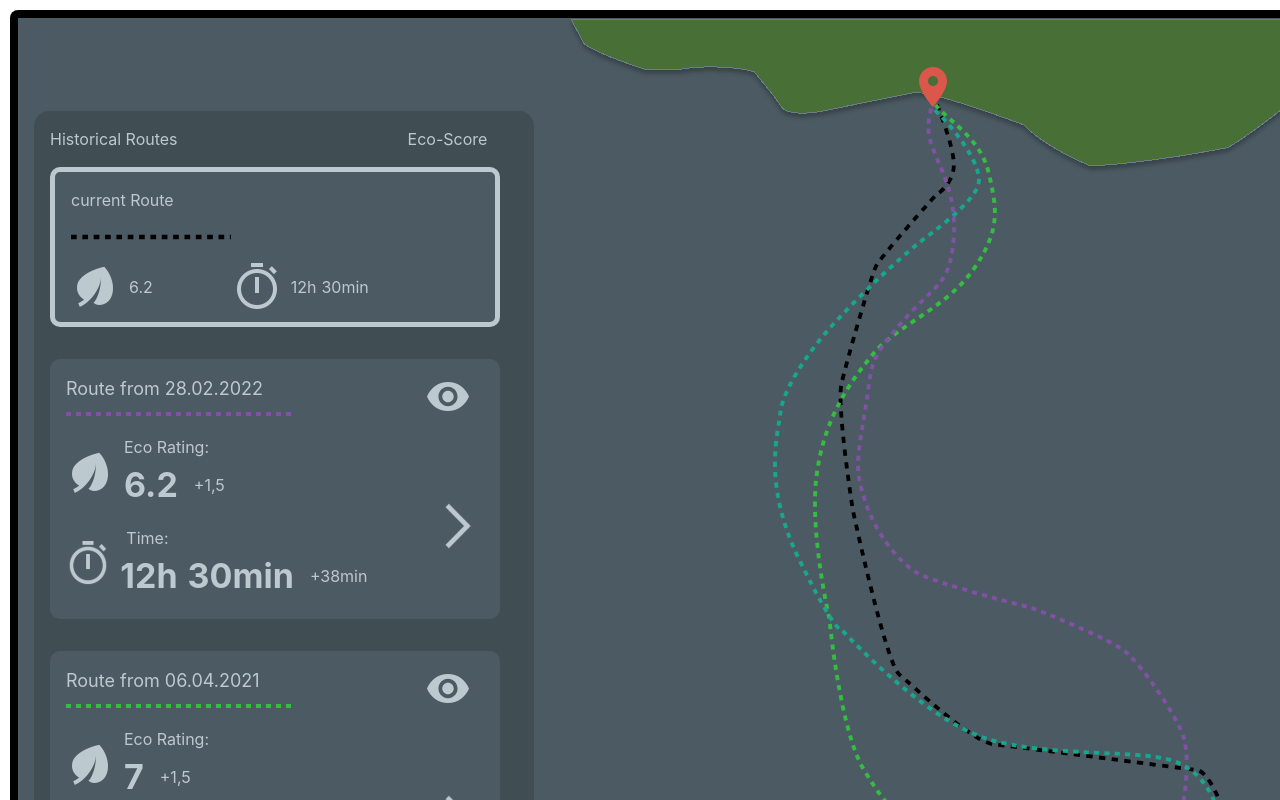
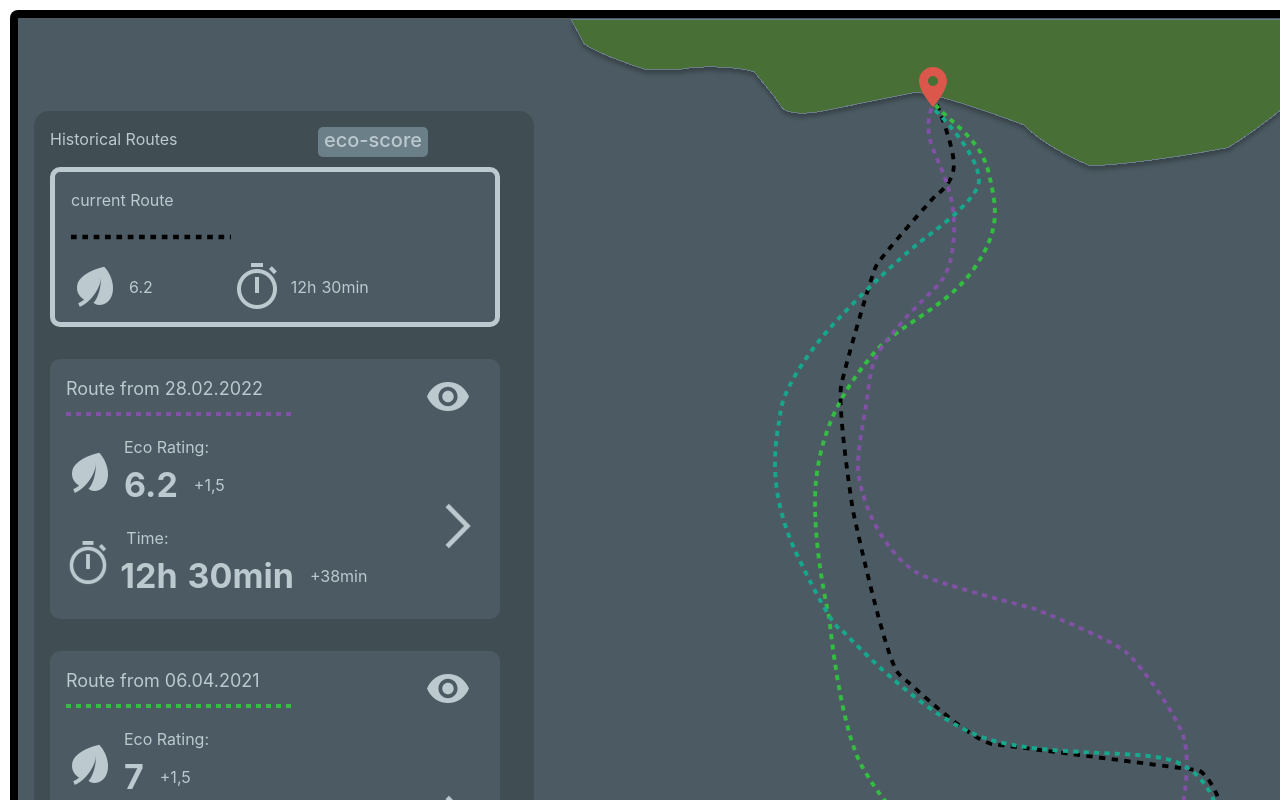
Before and after one commit to Trallianz/MariData_HEI, a React (Create React App) app in the folder maridata/: page / in a window 1280 px wide. Shown: the top 800 px of the page. Built offline with nearby package versions, Linux system fonts and the light colour scheme.

Commit message:
added drowpdown menu

```diff
--- /dev/null
+++ b/maridata/src/components/Dropdown.css
@@ -0,0 +1,13 @@
+.dropdown{
+    background-color: var(--color-gray-2);
+    border-bottom-left-radius: 10px;
+    border-bottom-right-radius: 10px;
+    padding: 10px;
+    display: flex;
+    justify-content: center;
+}
+
+.dropdown li{
+    font-size: 20px;
+    font-weight: bold;
+}
--- /dev/null
+++ b/maridata/src/components/Dropdown.tsx
@@ -0,0 +1,34 @@
+import React from 'react'
+import './Dropdown.css'
+
+interface DropdownProps{
+    currentSelect: any;
+    setCurrentSelect: any;
+}
+
+const Dropdown = (props: DropdownProps) => {
+
+    const handleClick= () => {
+        props.setCurrentSelect("eco-score");
+    }
+
+    const handleClick2= () => {
+        props.setCurrentSelect("time");
+    }
+
+    const handleClick3= () => {
+        props.setCurrentSelect("date");
+    }
+
+    return (
+        <div className='dropdown'>
+            <ul>
+                <li onClick={handleClick}>eco-score</li>
+                <li onClick={handleClick2}>time</li>
+                <li onClick={handleClick3}>date</li>
+            </ul>
+        </div>
+    )
+}
+
+export default Dropdown
--- a/maridata/src/components/RoutenPanelList.css
+++ b/maridata/src/components/RoutenPanelList.css
@@ -7,6 +7,42 @@
     border-radius: 15px;
 
 }
+
+.route_panel_dropdown{
+    display: flex;
+    flex-direction: column;
+    align-items: center;
+    width: 150px;
+    min-height: 50px;
+    position: absolute;
+    top: 1em;
+    left: 280px;
+}
+
+.divider2{
+
+}
+.route_panel_dropdown > button{
+    font-size: 20px;
+    font-weight: 450;
+    padding-bottom: 4px;
+    width: 110px;
+    height: 30px;
+    display: flex;
+    justify-content: center;
+    align-items: center;
+    border-radius: 5px;
+    background-color: var(--color-gray-2);
+}
+
+.route_panel_dropdown > button:focus{
+    border-top-left-radius: 5px;
+    border-top-right-radius: 5px;
+    border-bottom-left-radius: 0px;
+    border-bottom-right-radius: 0px;
+}
+
+
 
 .current_route_div{
 
--- a/maridata/src/components/RoutenPanelList.tsx
+++ b/maridata/src/components/RoutenPanelList.tsx
@@ -1,6 +1,7 @@
-import React from 'react'
+import React, { useState } from 'react'
 import RoutenPanel from "./RoutePanel";
 import CurrentRoute from './CurrentRoute';
+import Dropdown from './Dropdown';
 import { routen_props } from "./Route";
 import './RoutenPanelList.css';
 
@@ -13,16 +14,46 @@ const RoutenPanelList = (props: RoutenPanelList) => {
 
     //create Routes to simulate data
     const route_list = [
-        <RoutenPanel date='28.02.2022' eco_rating={6.2} time_driven='11,20' time_anchor='1,10' speed={6} ship_type='x' fuel_consumption={1} co2_factor={1} distance={1} capacity={1} route_color='purpel' colorBool={props.colorBool} setColorBool={props.setColorBool}/>,
-        <RoutenPanel date='06.04.2021' eco_rating={7.0} time_driven='12,05' time_anchor='0,35' speed={1} ship_type='x' fuel_consumption={1} co2_factor={1} distance={1} capacity={1} route_color='green'colorBool={props.colorBool} setColorBool={props.setColorBool}/>,
-        <RoutenPanel date='17.7.2022' eco_rating={6.4} time_driven='11,40' time_anchor='2,05' speed={1} ship_type='x' fuel_consumption={1} co2_factor={1} distance={1} capacity={1} route_color='blue'colorBool={props.colorBool} setColorBool={props.setColorBool}/>,
-        <RoutenPanel date='17.7.2022' eco_rating={6.4} time_driven='11,40' time_anchor='2,05' speed={1} ship_type='x' fuel_consumption={1} co2_factor={1} distance={1} capacity={1} route_color='blue'colorBool={props.colorBool} setColorBool={props.setColorBool}/>,
+        <RoutenPanel date='28.02.2022' eco_rating={6.2} time_driven='11,20' time_anchor='1,10' speed={6} ship_type='x' fuel_consumption={1} co2_factor={1} distance={1} capacity={1} route_color='purpel' colorBool={props.colorBool} setColorBool={props.setColorBool} />,
+        <RoutenPanel date='06.04.2021' eco_rating={7.0} time_driven='16,05' time_anchor='0,35' speed={1} ship_type='x' fuel_consumption={1} co2_factor={1} distance={1} capacity={1} route_color='green' colorBool={props.colorBool} setColorBool={props.setColorBool} />,
+        <RoutenPanel date='17.7.2022' eco_rating={6.4} time_driven='11,40' time_anchor='2,05' speed={1} ship_type='x' fuel_consumption={1} co2_factor={1} distance={1} capacity={1} route_color='blue' colorBool={props.colorBool} setColorBool={props.setColorBool} />,
+        <RoutenPanel date='17.7.2022' eco_rating={6.4} time_driven='11,40' time_anchor='2,05' speed={1} ship_type='x' fuel_consumption={1} co2_factor={1} distance={1} capacity={1} route_color='blue' colorBool={props.colorBool} setColorBool={props.setColorBool} />,
     ];
+
 
     //for each route in the route map a div containing the route will be created
     const listItems = route_list.map((route) =>
         <div>{route}</div>
     );
+
+    //hook that displays the route list when it updates
+    const [routes, setRoutes] = useState(listItems);
+
+    //function that sorts the route list after the selected parameter
+    const sort_route_panel_list = () => {
+        if (currentSelect === "eco-score") {
+            let route_list_eco = route_list.sort((a, b) => (a.props.eco_rating > b.props.eco_rating) ? -1 : 1);
+            console.log(route_list_eco);
+            setRoutes(route_list_eco);
+
+        } else if (currentSelect === "time") {
+
+            let route_list_time = route_list.sort((a, b) => (
+                (parseInt(a.props.time_driven.split(",")[0])*60 + parseInt(a.props.time_anchor.split(",")[0])*60 + parseInt(a.props.time_driven.split(",")[1]) + parseInt(a.props.time_driven.split(",")[1]))
+                > (parseInt(b.props.time_driven.split(",")[0])*60 + parseInt(b.props.time_anchor.split(",")[0])*60 + parseInt(b.props.time_driven.split(",")[1]) + parseInt(b.props.time_driven.split(",")[1]))) ? -1 : 1);
+            setRoutes(route_list_time);
+
+        } else if (currentSelect === "date") {
+            let route_list_date = route_list.sort((a, b) => (a.props.eco_rating > b.props.eco_rating) ? 1 : -1);
+            setRoutes(route_list_date);
+        }
+    }
+
+    //hook that displays the dropdown menu on click
+    const [isMenuVisible, setIsMenuVisible] = useState(false);
+
+    //hook for the currenctly selected value in the dropdown menu
+    const [currentSelect, setCurrentSelect] = useState("eco-score");
 
     return (
         <div className='route_panel_list_routes'>
@@ -31,15 +62,17 @@ const RoutenPanelList = (props: RoutenPanelList) => {
                 <div className='route_panel_divider'>
 
                 </div>
-                <div className='route_panel_dropdown'>
-                    <p>Eco-Score</p>
+                <div className='route_panel_dropdown' onClick={() => setIsMenuVisible(!isMenuVisible)}>
+                    <div className='divider2'></div>
+                    <button onClick={() => sort_route_panel_list()}>{currentSelect}</button>
+                    {isMenuVisible && <Dropdown currentSelect={currentSelect} setCurrentSelect={setCurrentSelect} />}
                 </div>
             </div>
             <div className='current_route_div'>
-                <CurrentRoute date='28.02.2022' eco_rating={6.2} time_driven='11,20' time_anchor='1,10' speed={6} ship_type='x' fuel_consumption={1} co2_factor={1} distance={1} capacity={1} route_color='black'/>
+                <CurrentRoute date='28.02.2022' eco_rating={6.2} time_driven='11,20' time_anchor='1,10' speed={6} ship_type='x' fuel_consumption={1} co2_factor={1} distance={1} capacity={1} route_color='black' />
             </div>
             <div className='alternative_routes'>
-                {listItems}
+                {routes}
             </div>
         </div>
     )
```
